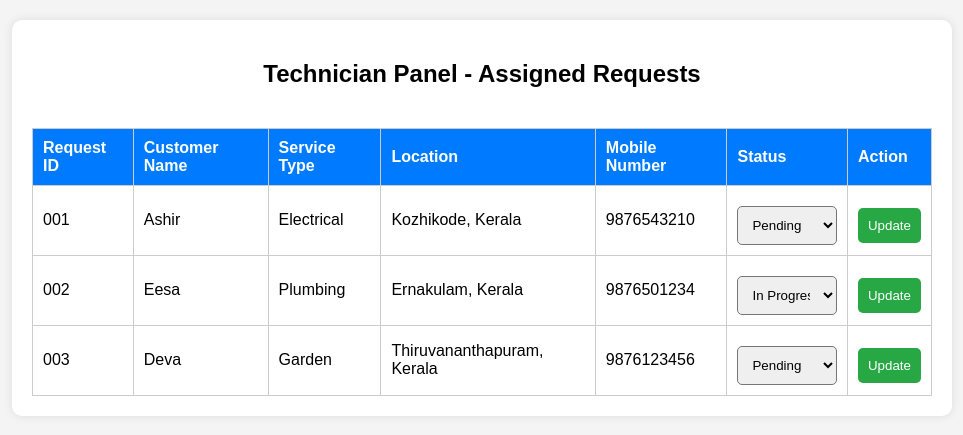
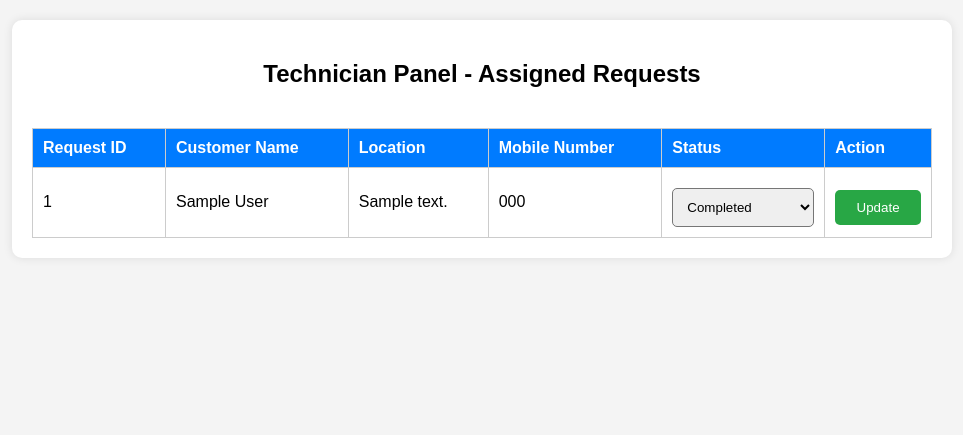
Before and after one commit to eesa-ma/smart-sevice-allocation-system, a PHP site: page /technician/assignedtask.php in a window 1280 px wide. Shown: the top 435 px of the page, without its empty margins (158-1121 px from the left). Run offline with PHP 8.4, Linux system fonts and the light colour scheme; the visitor is signed in with stand-in values (Sample User, id 1); tables that the repository leaves empty or names only in its code hold one stand-in row (values such as "Sample post").

Commit message:
assigned task

```diff
--- a/technician/assignedtask.php
+++ b/technician/assignedtask.php
@@ -1,3 +1,18 @@
+<?php
+session_start();
+include '../includes/db.php'; // Database connection
+
+$technician_id = $_SESSION["technicianid"];
+
+$query = "SELECT r.Request_ID, u.name AS customer_name,
+                 u.Address, u.Phone_NO, r.Status
+          FROM service_request r
+          JOIN user u ON r.User_ID = u.user_ID
+          WHERE r.Techinician_ID = $technician_id";
+
+$result = mysqli_query($conn, $query);
+?>
+
 <!DOCTYPE html>
 <html lang="en">
 <head>
@@ -64,63 +79,30 @@
                 <tr>
                     <th>Request ID</th>
                     <th>Customer Name</th>
-                    <th>Service Type</th>
                     <th>Location</th>
                     <th>Mobile Number</th>
-
                     <th>Status</th>
                     <th>Action</th>
                 </tr>
+                <?php while ($row = mysqli_fetch_assoc($result)) { ?>
                 <tr>
-                    <td>001</td>
-                    <td>Ashir</td>
-                    <td>Electrical</td>
-                    <td>Kozhikode, Kerala</td>
-                    <td>9876543210</td>
-
+                    <td><?php echo $row['Request_ID']; ?></td>
+                    <td><?php echo $row['customer_name']; ?></td>
+                    <td><?php echo $row['Address']; ?></td>
+                    <td><?php echo $row['Phone_NO']; ?></td>
                     <td>
-                        <select>
-                            <option value="Pending">Pending</option>
-                            <option value="Accepted">Accepted</option>
-                            <option value="In Progress">In Progress</option>
-                            <option value="Completed">Completed</option>
-                        </select>
+                        <form action="update_status.php" method="POST">
+                            <input type="hidden" name="request_id" value="<?php echo $row['Request_ID']; ?>">
+                            <select name="status" required>
+                                <option value="" disabled selected>Select </option>
+                                <option value="Accepted" <?php if ($row['Status'] == 'Accepted') echo 'selected'; ?>>Accepted</option>
+                                <option value="Completed" <?php if ($row['Status'] == 'Completed') echo 'selected'; ?>>Completed</option>
+                            </select>
                     </td>
-                    <td><button>Update</button></td>
+                    <td><button type="submit">Update</button></td>
+                    </form>
                 </tr>
-                <tr>
-                    <td>002</td>
-                    <td>Eesa</td>
-                    <td>Plumbing</td>
-                    <td>Ernakulam, Kerala</td>
-                    <td>9876501234</td>
-
-                    <td>
-                        <select>
-                            <option value="In Progress">In Progress</option>
-                            <option value="Accepted">Accepted</option>
-                            <option value="Completed">Completed</option>
-                        </select>
-                    </td>
-                    <td><button>Update</button></td>
-                </tr>
-                <tr>
-                    <td>003</td>
-                    <td>Deva</td>
-                    <td>Garden</td>
-                    <td>Thiruvananthapuram, Kerala</td>
-                    <td>9876123456</td>
-
-                    <td>
-                        <select>
-                            <option value="Pending">Pending</option>
-                            <option value="Accepted">Accepted</option>
-                            <option value="In Progress">In Progress</option>
-                            <option value="Completed">Completed</option>
-                        </select>
-                    </td>
-                    <td><button>Update</button></td>
-                </tr>
+                <?php } ?>
             </table>
         </div>
     </div>
--- a/technician/technician-dashboard.php
+++ b/technician/technician-dashboard.php
@@ -34,8 +34,7 @@ $completed_tasks = $row_completed['completed_count'];
             <h2>Technician Panel</h2>
             <a href="#">Dashboard</a>
             <a href="../technician/assignedtask.php">Assigned Tasks</a>
-            <a href="#">Profile</a>
-            <a href="#">Settings</a>
+            <a href="#">feedbacks</a>
             <form action="../includes/logout.php" method="POST">
                 <button class="logout" name="logout">Logout</button>
             </form>
```
Also changed, not shown: technician/attendance.php (+4 -5 lines), technician/js/attendancebtn.js (+10 -13 lines), technician/update_status.php (added, +16 -0 lines).
